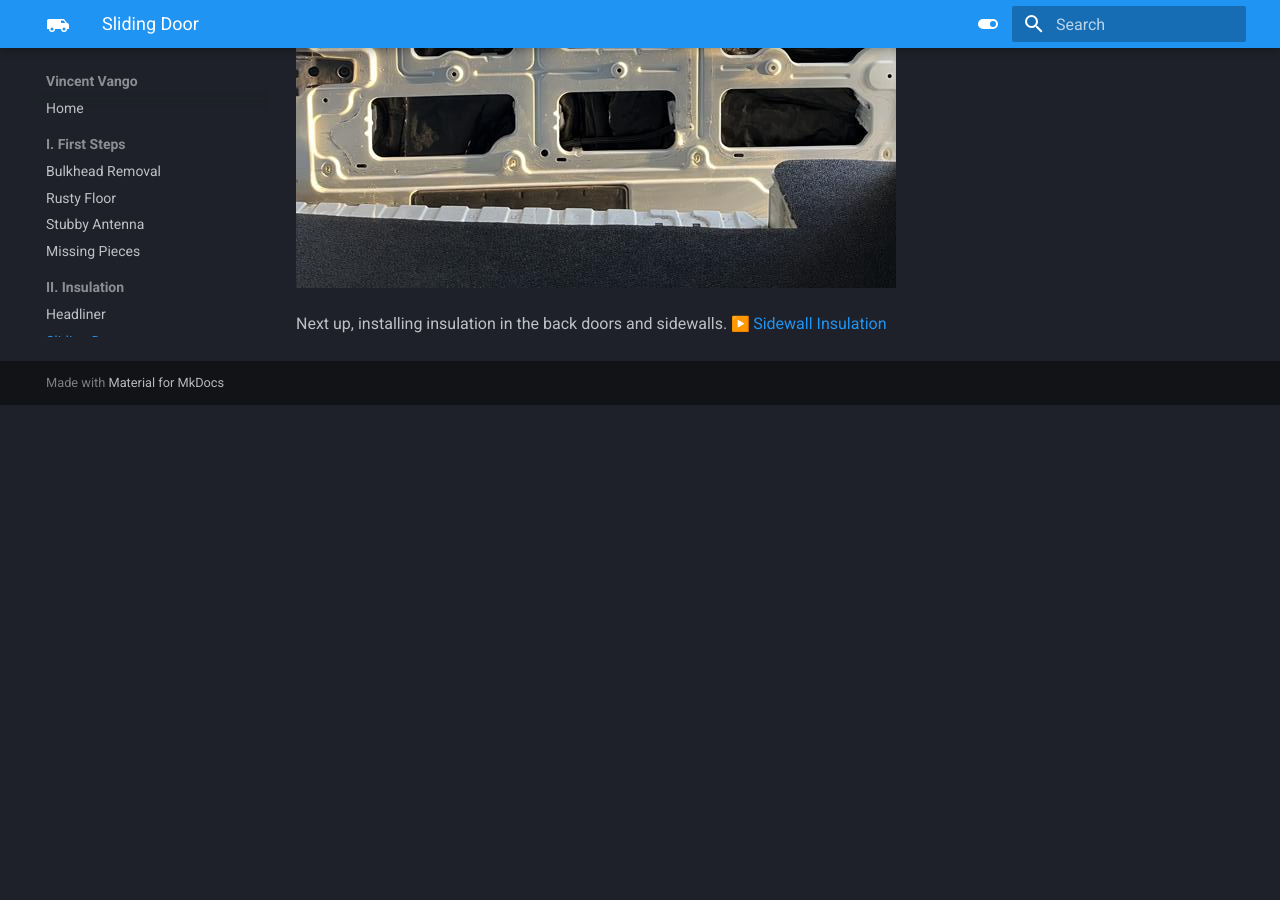
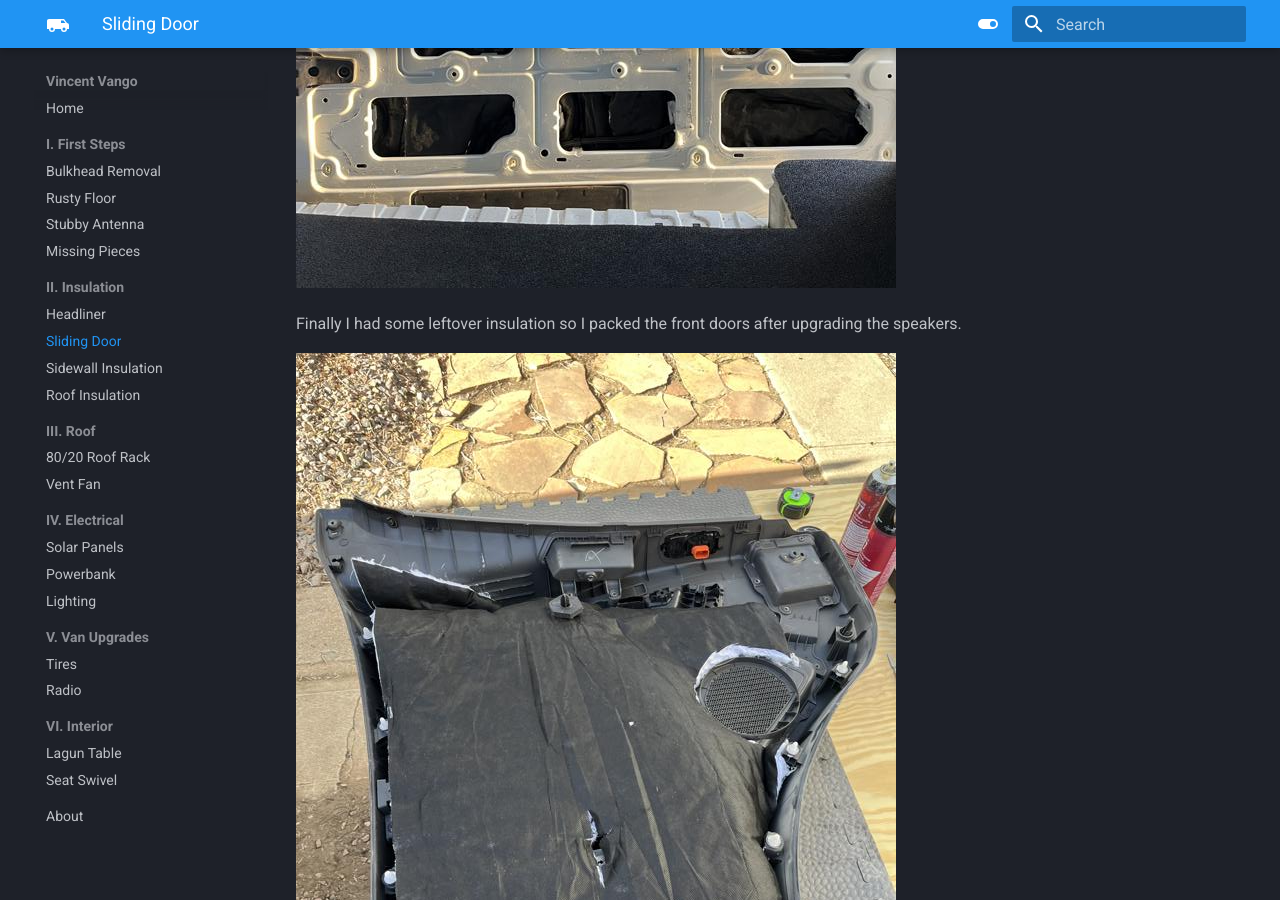
Before and after one commit to caseyjdavis/vango, an MkDocs documentation site: the page built from docs/slider-insulation.md, in a window 1280 px wide and 900 px high, scrolled down 4233 px. Built offline with MkDocs 1.6.1 and Material for MkDocs 9.7.7, drawn with Linux system fonts in a browser that asks for light colours; emoji names are drawn with the system emoji font; before the commit the page ends 4638 px from its top, so only the background shows below that; some of the changed text lies outside the part shown.

Commit message:
added pages

```diff
--- a/docs/slider-insulation.md
+++ b/docs/slider-insulation.md
@@ -1,4 +1,4 @@
-# Insulate the Sliding Door
+# Insulate the Doors
 
 After carefully prying off the plastic clips to the sliding door card, there is a plastic sheeting installed by the factory that is needed to be removed. If you slowly pull on the edges you can remove the rubber gasket material and it will peel back along with the plastic sheet. A heatgun is really helpful for this.
 
@@ -22,4 +22,8 @@ Here's what the finished door looks like after all the sections were installed.
 
 ![sliding door insulation](assets/slider-insulation-05.JPG)
 
+Finally I had some leftover insulation so I packed the front doors after upgrading the speakers.
+
+![sliding door insulation](assets/door-insulation.JPG)
+
 Next up, installing insulation in the back doors and sidewalls. :arrow_forward: [Sidewall Insulation](sidewall-insulation.md)
--- a/mkdocs.yml
+++ b/mkdocs.yml
@@ -49,6 +49,7 @@ nav:
     - 'Headliner': 'headliner-insulation.md'
     - 'Sliding Door': 'slider-insulation.md'
     - 'Sidewall Insulation': 'sidewall-insulation.md'
+    - 'Roof Insulation': 'roof-insulation.md'
   - 'III. Roof':
     - '80/20 Roof Rack': '8020-roof-rack.md'
     - 'Vent Fan': 'maxxfan.md'
```
Also changed, not shown: docs/roof-insulation.md (added, +7 -0 lines), docs/sidewall-insulation.md (+1 -1 lines), docs/assets/door-insulation.JPG (added), docs/assets/roof-insulation.JPG (added).
